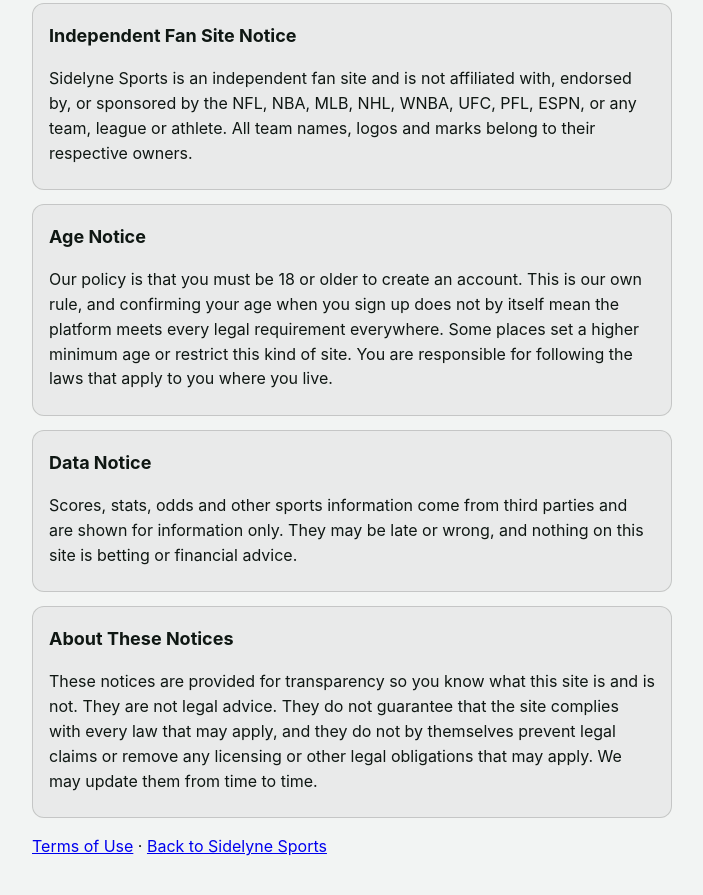
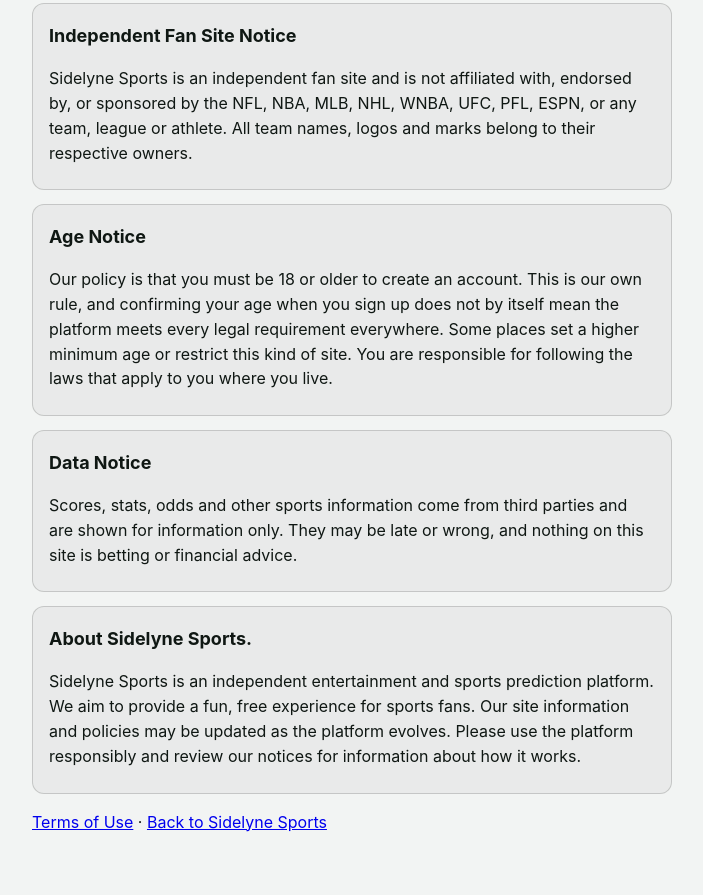
Before and after one commit to mtnlsm/sidelynesports, a website: page public/notices.html in a window 1280 px wide. Shown: the part 495-1390 px from the top of the page, without its empty margins (288-991 px from the left). Drawn offline with Linux system fonts and the light colour scheme.

Commit message:
Update About section in notices.html

```diff
--- a/public/notices.html
+++ b/public/notices.html
@@ -23,8 +23,8 @@
 <p>Scores, stats, odds and other sports information come from third parties and are shown for information only. They may be late or wrong, and nothing on this site is betting or financial advice.</p>
 </div>
 <div class="box" id="about">
-<h2>About These Notices</h2>
-<p>These notices are provided for transparency so you know what this site is and is not. They are not legal advice. They do not guarantee that the site complies with every law that may apply, and they do not by themselves prevent legal claims or remove any licensing or other legal obligations that may apply. We may update them from time to time.</p>
+<h2>About Sidelyne Sports.</h2>
+<p>Sidelyne Sports is an independent entertainment and sports prediction platform. We aim to provide a fun, free experience for sports fans. Our site information and policies may be updated as the platform evolves. Please use the platform responsibly and review our notices for information about how it works.</p>
 </div>
 <p><a href="/terms.html">Terms of Use</a> &middot; <a href="/">Back to Sidelyne Sports</a></p>
 </body></html>
```
